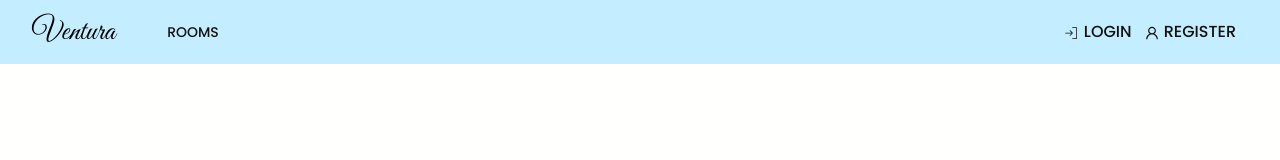
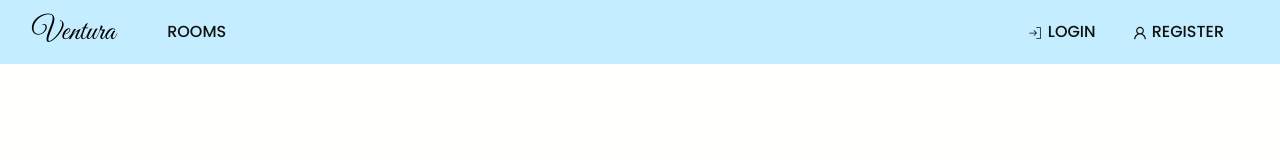
Before and after one commit to Nimira43/Ventura, a Next.js app: page /login in a window 1280 px wide. Shown: the top 160 px of the page. Built offline with nearby package versions, Linux system fonts and the light colour scheme; no server answers.

Commit message:
Create header-link class and applied where needed.

```diff
--- a/assets/styles/globals.css
+++ b/assets/styles/globals.css
@@ -14,7 +14,7 @@
 }
 
 .btn-hover {
-  transition: all 0.5s ease;
+  transition: all 0.5s ease-in-out;
 }
 
 body {
@@ -32,3 +32,7 @@ body {
 .main-btn {
   @apply bg-primary-light hover:bg-primary text-dark hover:text-light font-medium btn-hover uppercase px-4 py-2 rounded;
 }
+
+.header-link {
+  @apply rounded-md px-3 py-2 text-base text-dark hover:bg-primary hover:text-light uppercase font-medium btn-hover
+}
--- a/components/Header.jsx
+++ b/components/Header.jsx
@@ -27,7 +27,7 @@ const Header = () => {
   return (
     <header className='bg-primary-light'>
       <nav className='mx-auto max-w-7xl px-4 sm:px-6 lg:px-8'>
-        <div className='flex h-16 items-center justify-between'>
+        <div className='just-between h-16'>
           <div className='flex items-center'>
             <Link href='/'>
               <h1 className='text-3xl font-medium logo'>Ventura</h1>
@@ -36,7 +36,7 @@ const Header = () => {
               <div className='ml-10 flex items-baseline space-x-4'>
                 <Link
                   href='/'
-                  className='rounded-md px-3 py-2 text-sm text-dark hover:bg-primary hover:text-light uppercase font-medium btn-hover'
+                  className='header-link'
                 >
                   Rooms
                 </Link>
@@ -45,13 +45,13 @@ const Header = () => {
                   <>
                     <Link
                       href='/bookings'
-                      className='rounded-md px-3 py-2 text-sm text-dark hover:bg-primary hover:text-light uppercase font-medium btn-hover'
+                      className='header-link'
                     >
                       Bookings
                     </Link>
                     <Link
                       href='/rooms/add'
-                      className='rounded-md px-3 py-2 text-sm text-dark hover:bg-primary hover:text-light uppercase font-medium btn-hover'
+                      className='header-link'
                     >
                       Add Room
                     </Link>
@@ -68,13 +68,13 @@ const Header = () => {
                 <>
                   <Link
                     href='/login'
-                    className='mr-3 text-dark hover:text-primary uppercase font-medium btn-hover'
+                    className='mr-3 header-link'
                   >
                     <PiSignInLight className='inline'/> Login
                   </Link>
                   <Link
                     href='/register'
-                    className='mr-3 text-dark hover:text-primary uppercase font-medium btn-hover'
+                    className='mr-3 header-link'
                   >
                     <AiOutlineUser className='inline'/> Register
                   </Link>
@@ -85,13 +85,13 @@ const Header = () => {
                 <>
                   <Link
                     href='/rooms/my'
-                    className='mr-3 text-dark hover:text-primary uppercase font-medium btn-hover'
+                    className='mr-3 header-link'
                   >
                     <LiaBuilding className='inline'/> My Rooms
                   </Link>
                   <button
                     onClick={handleLogout}
-                    className='mx-3 text-dark hover:text-primary uppercase font-medium btn-hover'
+                    className='mx-3 header-link'
                   >
                     <PiSignOutLight className='inline'/> Sign Out
                   </button>
@@ -107,7 +107,7 @@ const Header = () => {
         <div className='space-y-1 px-2 pb-3 pt-2 sm:px-3'>
           <Link
             href='/'
-            className='block rounded-md px-3 py-2 text-base text-dark hover:bg-primary hover:text-light uppercase font-medium btn-hover'
+            className='block header-link'
           >
             Rooms
           </Link>
@@ -116,13 +116,13 @@ const Header = () => {
             <>
               <Link
                 href='/bookings'
-                className='block rounded-md px-3 py-2 text-base text-dark hover:bg-primary hover:text-light uppercase font-medium btn-hover'
+                className='block header-link'
               >
                 Bookings
               </Link>
               <Link
                 href='/rooms/add'
-                className='block rounded-md px-3 py-2 text-base text-dark hover:bg-primary hover:text-light uppercase font-medium btn-hover'
+                className='block header-link'
               >
                 Add Room
               </Link>
```
